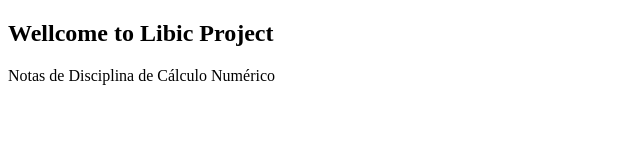
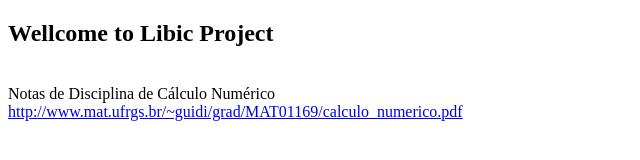
Before and after one commit to ItaengaConecta/libic-data, a plain HTML site: page docs/index.html in a window 1280 px wide. Shown: the whole page, without its empty margins (0-640 px from the left). Drawn offline with Linux system fonts and the light colour scheme.

Commit message:
Update docs. Create script.js for json

```diff
--- a/docs/index.html
+++ b/docs/index.html
@@ -15,7 +15,9 @@ var urljson = "https://raw.githubusercontent.com/ItaengaConecta/libic-data/main/
 xmlhttp.onreadystatechange = function() {
 	  if (this.readyState == 4 && this.status == 200) {
 		      var myArr = JSON.parse(this.responseText);
-		      document.getElementById("libic").innerHTML = myArr[0].Title;
+
+			  document.getElementById("libic").innerHTML = "<br>"+myArr[0].Title+"<br><a href='"+myArr[0].MainLink+"'>"+myArr[0].MainLink;
+
 		    }
 };
 xmlhttp.open("GET", urljson, true);
```
